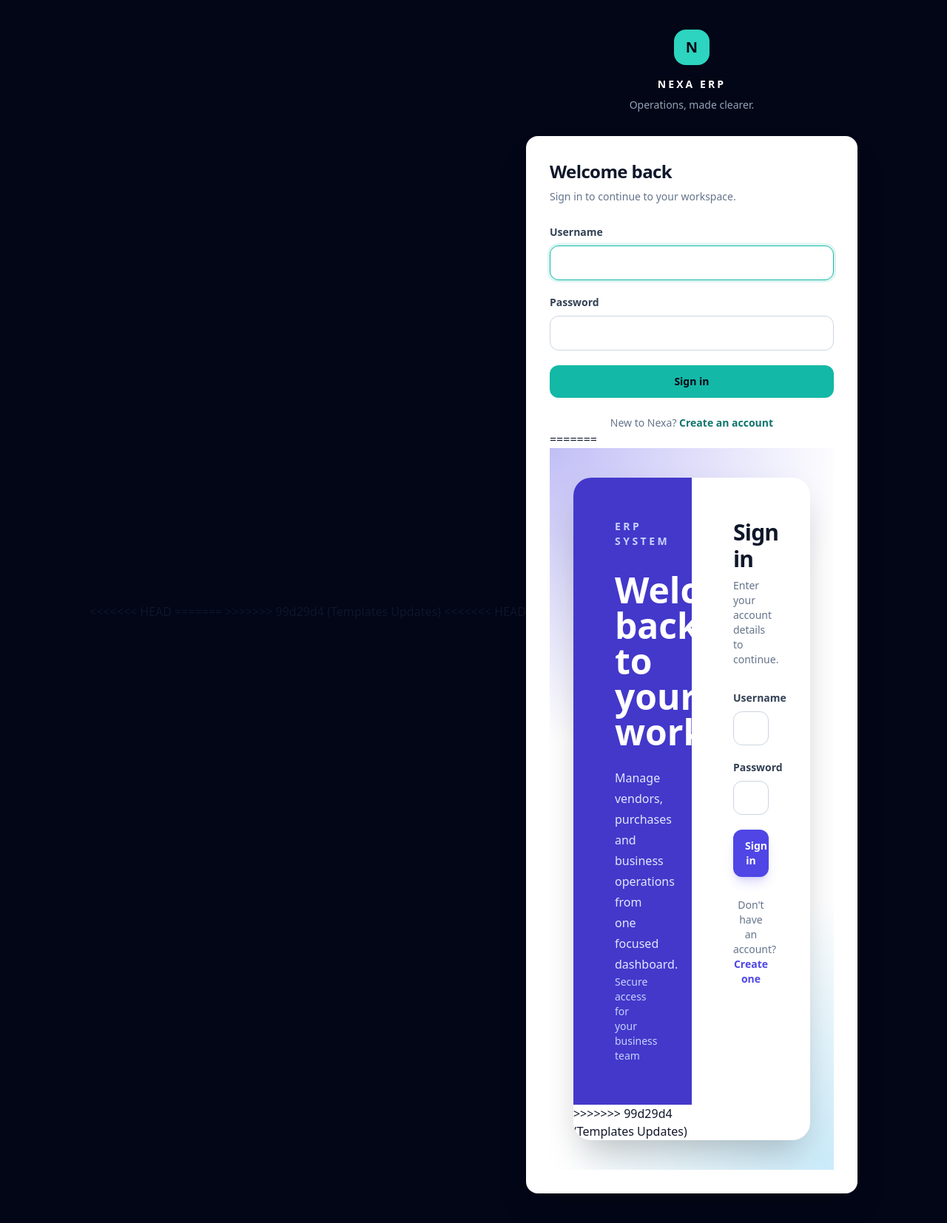
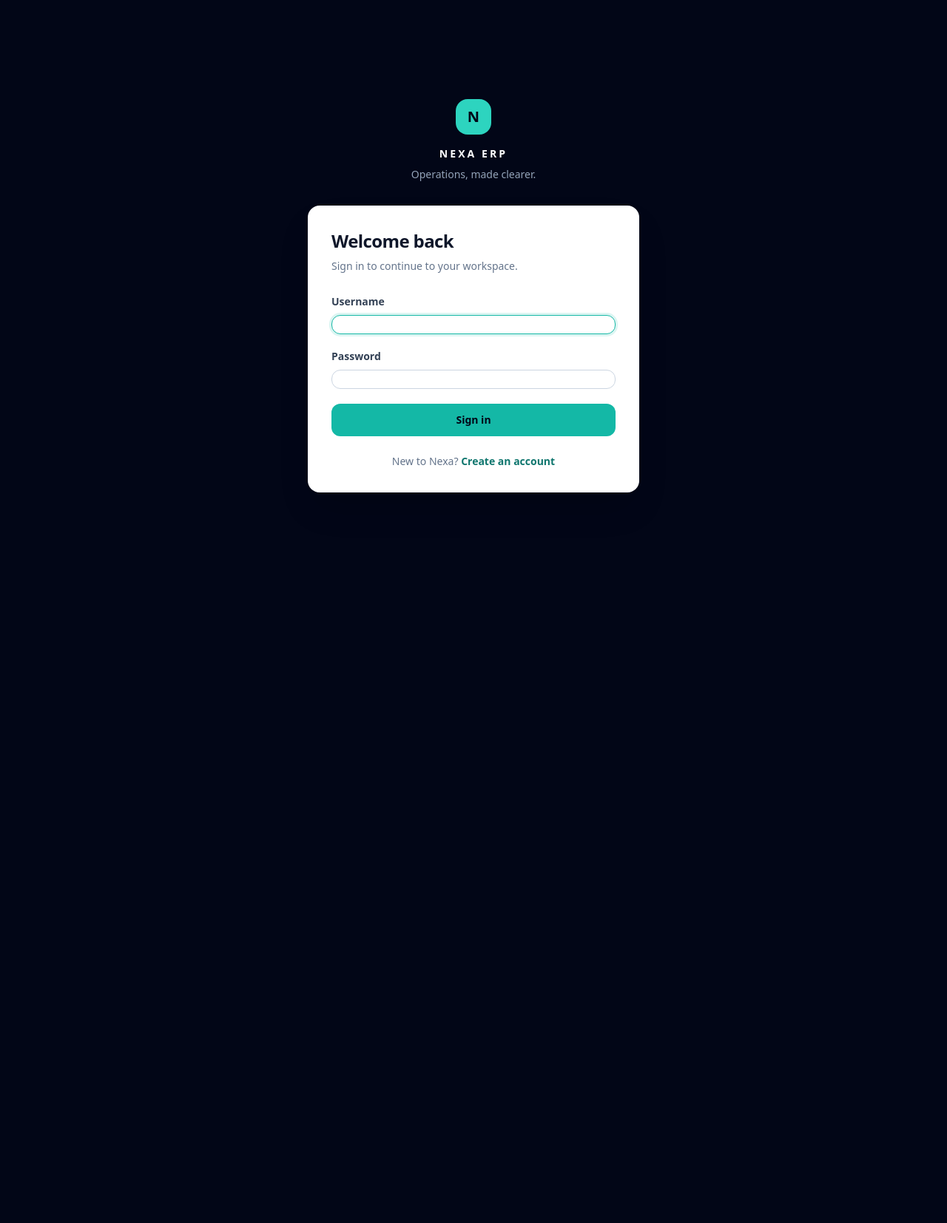
Before and after one commit to officermdm-spec/sap_business_one, a Django app: page /accounts/login/ in a window 1280 px wide. Shown: the whole page at 74% size. After the commit the page ends 666 px from the top, so only its background shows below. Run offline with Django 5.2, Linux system fonts and the light colour scheme; some libraries are stand-ins or nearby versions.

Commit message:
Template updations

```diff
--- a/core/templates/registration/login.html
+++ b/core/templates/registration/login.html
@@ -3,18 +3,13 @@
 <head>
     <meta charset="UTF-8">
     <meta name="viewport" content="width=device-width, initial-scale=1.0">
-<<<<<<< HEAD
     <title>Sign In | Nexa ERP</title>
-=======
-    <title>Sign In | ERP System</title>
->>>>>>> 99d29d4 (Templates Updates)
     <script src="https://cdn.tailwindcss.com"></script>
     <style>
         input { width: 100%; border: 1px solid #cbd5e1; border-radius: 0.75rem; padding: 0.75rem 0.875rem; font-size: 0.875rem; outline: none; }
         input:focus { border-color: #14b8a6; box-shadow: 0 0 0 3px rgb(20 184 166 / 0.15); }
     </style>
 </head>
-<<<<<<< HEAD
 <body class="flex min-h-screen items-center justify-center bg-slate-950 px-5 py-10 font-sans text-slate-900">
     <main class="w-full max-w-md">
         <div class="mb-8 text-center text-white">
@@ -27,6 +22,7 @@
             <p class="mt-2 text-sm text-slate-500">Sign in to continue to your workspace.</p>
             <form method="post" class="mt-7 space-y-5">
             {% csrf_token %}
+            <input type="hidden" name="next" value="{{ next }}">
             {% if form.non_field_errors %}<p class="rounded-lg bg-red-50 px-3 py-2 text-sm text-red-700">{{ form.non_field_errors }}</p>{% endif %}
             {% for field in form %}
                 <div>
@@ -38,49 +34,6 @@
             <button type="submit" class="w-full rounded-xl bg-teal-500 py-3 text-sm font-bold text-slate-950 transition hover:bg-teal-400">Sign in</button>
             </form>
             <p class="mt-6 text-center text-sm text-slate-500">New to Nexa? <a href="{% url 'signup' %}" class="font-bold text-teal-700 hover:text-teal-600">Create an account</a></p>
-=======
-<body class="min-h-screen bg-slate-950 text-slate-900">
-    <main class="relative flex min-h-screen items-center justify-center overflow-hidden px-4 py-10 sm:px-6 lg:px-8">
-        <div class="absolute inset-0 bg-[radial-gradient(circle_at_top_left,_rgba(79,70,229,0.35),_transparent_38%),radial-gradient(circle_at_bottom_right,_rgba(14,165,233,0.22),_transparent_35%)]"></div>
-        <div class="relative grid w-full max-w-5xl overflow-hidden rounded-3xl bg-white shadow-2xl lg:grid-cols-2">
-            <section class="hidden bg-indigo-700 p-10 text-white lg:flex lg:flex-col lg:justify-between xl:p-14">
-                <div>
-                    <p class="text-sm font-semibold uppercase tracking-[0.25em] text-indigo-200">ERP System</p>
-                    <h1 class="mt-8 max-w-sm text-4xl font-bold leading-tight xl:text-5xl">Welcome back to your workspace.</h1>
-                    <p class="mt-6 max-w-md text-base leading-7 text-indigo-100">Manage vendors, purchases and business operations from one focused dashboard.</p>
-                </div>
-                <p class="text-sm text-indigo-200">Secure access for your business team</p>
-            </section>
-
-            <section class="p-6 sm:p-10 lg:p-12 xl:p-14">
-                <div class="mx-auto w-full max-w-md">
-                    <div class="mb-8 lg:hidden">
-                        <p class="text-sm font-semibold uppercase tracking-[0.2em] text-indigo-600">ERP System</p>
-                    </div>
-                    <h2 class="text-3xl font-bold tracking-tight text-slate-900">Sign in</h2>
-                    <p class="mt-2 text-sm text-slate-500">Enter your account details to continue.</p>
-
-                    <form method="post" class="mt-8 space-y-5 [&_input]:w-full [&_input]:rounded-xl [&_input]:border [&_input]:border-slate-300 [&_input]:bg-white [&_input]:px-4 [&_input]:py-3 [&_input]:text-sm [&_input]:text-slate-900 [&_input]:outline-none [&_input]:transition [&_input]:focus:border-indigo-500 [&_input]:focus:ring-4 [&_input]:focus:ring-indigo-100">
-            {% csrf_token %}
-                        {% if form.non_field_errors %}
-                            <div class="rounded-lg border border-red-200 bg-red-50 p-3 text-sm text-red-700">{{ form.non_field_errors }}</div>
-                        {% endif %}
-                        <div>
-                            <label for="{{ form.username.id_for_label }}" class="mb-2 block text-sm font-semibold text-slate-700">Username</label>
-                            {{ form.username.as_widget|safe }}
-                            {% for error in form.username.errors %}<p class="mt-1 text-xs text-red-600">{{ error }}</p>{% endfor %}
-                        </div>
-                        <div>
-                            <label for="{{ form.password.id_for_label }}" class="mb-2 block text-sm font-semibold text-slate-700">Password</label>
-                            {{ form.password.as_widget|safe }}
-                            {% for error in form.password.errors %}<p class="mt-1 text-xs text-red-600">{{ error }}</p>{% endfor %}
-                        </div>
-                        <button type="submit" class="w-full rounded-xl bg-indigo-600 px-4 py-3 text-sm font-semibold text-white shadow-lg shadow-indigo-600/20 transition hover:bg-indigo-700 focus:outline-none focus:ring-4 focus:ring-indigo-200">Sign in</button>
-                    </form>
-                    <p class="mt-7 text-center text-sm text-slate-500">Don't have an account? <a href="{% url 'signup' %}" class="font-semibold text-indigo-600 hover:text-indigo-700 hover:underline">Create one</a></p>
-                </div>
-            </section>
->>>>>>> 99d29d4 (Templates Updates)
         </div>
     </main>
 </body>
--- a/templates/base.html
+++ b/templates/base.html
@@ -93,6 +93,7 @@
                 </a>
 
                 <!-- 1. SETUP MODULE -->
+{% comment %}
                 <div>
                     <button @click="setupOpen = !setupOpen" class="w-full flex items-center justify-between px-3 py-2 text-sm font-medium rounded-lg hover:bg-slate-800 transition text-slate-300">
                         <span>⚙️ Setup</span>
@@ -156,3 +157,7 @@
 
 </body>
 </html>
+
+
+
+{% endcomment %}
```
Also changed, not shown: core/templates/core/home.html (+0 -7 lines).
